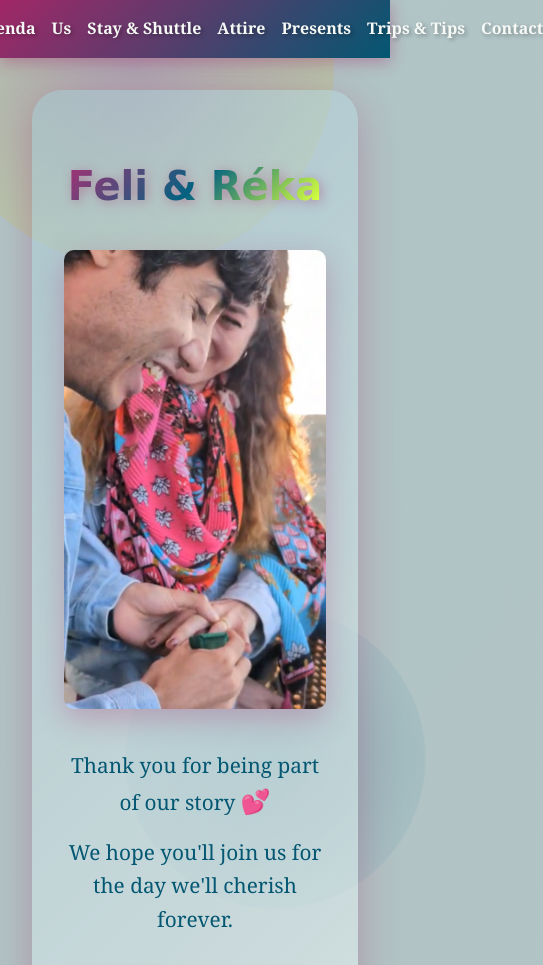
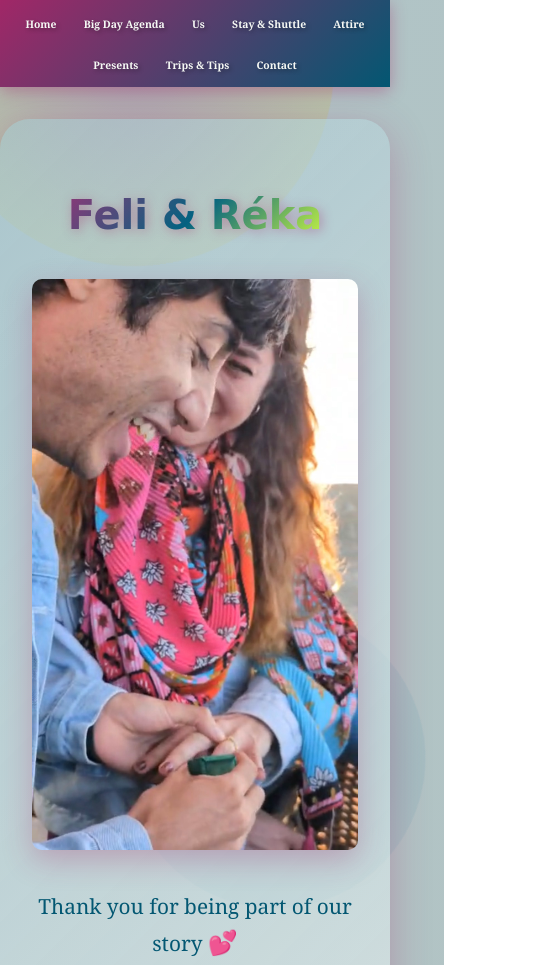
Before and after one commit to rbocskay/feliandrekawedding.github.io, a plain HTML site: page index.html in a window 390 px wide. Shown: the top 965 px of the page, 543 px wide, since content can reach past the window. Drawn offline with Linux system fonts and the light colour scheme.

Commit message:
Add files via upload

```diff
--- a/index.html
+++ b/index.html
@@ -65,19 +65,28 @@
         /* Navigation */
         nav {
             background: linear-gradient(135deg, #A12767 0%, #035772 100%);
-            padding: 1rem 2rem;
+            padding: 1rem 0;
             box-shadow: 0 4px 15px rgba(161, 39, 103, 0.4);
             position: sticky;
             top: 0;
             z-index: 100;
+            text-align: center;
         }
 
         nav ul {
             list-style: none;
-            display: flex;
+            display: inline-flex;
             justify-content: center;
-            flex-wrap: nowrap;
-            gap: 2rem;
+            flex-wrap: wrap;
+            gap: 1.5rem;
+            padding: 0;
+            margin: 0;
+            align-items: center;
+            max-width: 100%;
+        }
+
+        nav li {
+            display: inline-block;
         }
 
         nav a {
@@ -88,11 +97,56 @@
             transition: all 0.3s;
             text-shadow: 2px 2px 4px rgba(0,0,0,0.3);
             white-space: nowrap;
+            display: inline-block;
         }
 
         nav a:hover {
             color: #E0FD2C;
             transform: translateY(-2px);
+        }
+
+        /* Mobile Navigation Fixes */
+        @media (max-width: 768px) {
+            nav {
+                padding: 0.75rem 0;
+            }
+
+            nav ul {
+                gap: 0.5rem;
+                padding: 0 0.5rem;
+            }
+
+            nav a {
+                font-size: 0.8rem;
+                padding: 0.3rem 0.5rem;
+            }
+        }
+
+        @media (max-width: 430px) {
+            nav {
+                padding: 0.6rem 0;
+            }
+
+            nav ul {
+                gap: 0.4rem;
+                padding: 0 0.25rem;
+            }
+
+            nav a {
+                font-size: 0.7rem;
+                padding: 0.25rem 0.4rem;
+            }
+        }
+
+        @media (max-width: 390px) {
+            nav ul {
+                gap: 0.3rem;
+            }
+
+            nav a {
+                font-size: 0.65rem;
+                padding: 0.2rem 0.35rem;
+            }
         }
 
         /* Hero Section */
@@ -101,7 +155,8 @@
             padding: 4rem 2rem;
             background: linear-gradient(135deg, rgba(165, 200, 212, 0.5), rgba(246, 249, 245, 0.7));
             border-radius: 30px;
-            margin: 2rem;
+            margin: 2rem auto;
+            max-width: 1200px;
             box-shadow: 0 10px 40px rgba(161, 39, 103, 0.3);
         }
 
```
